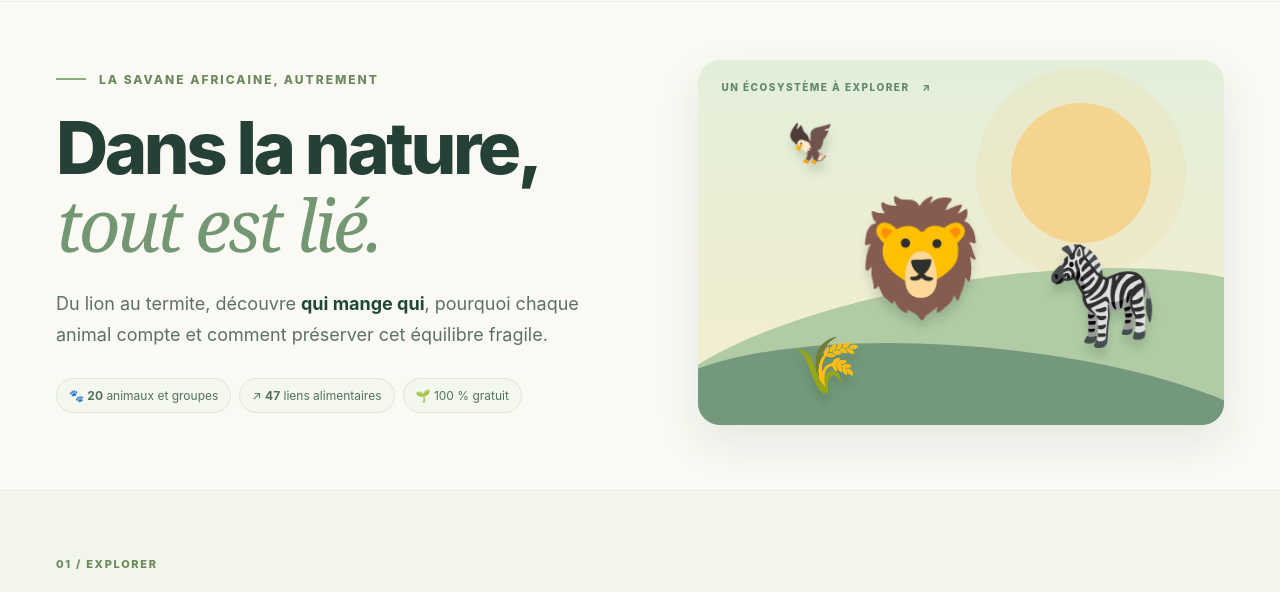
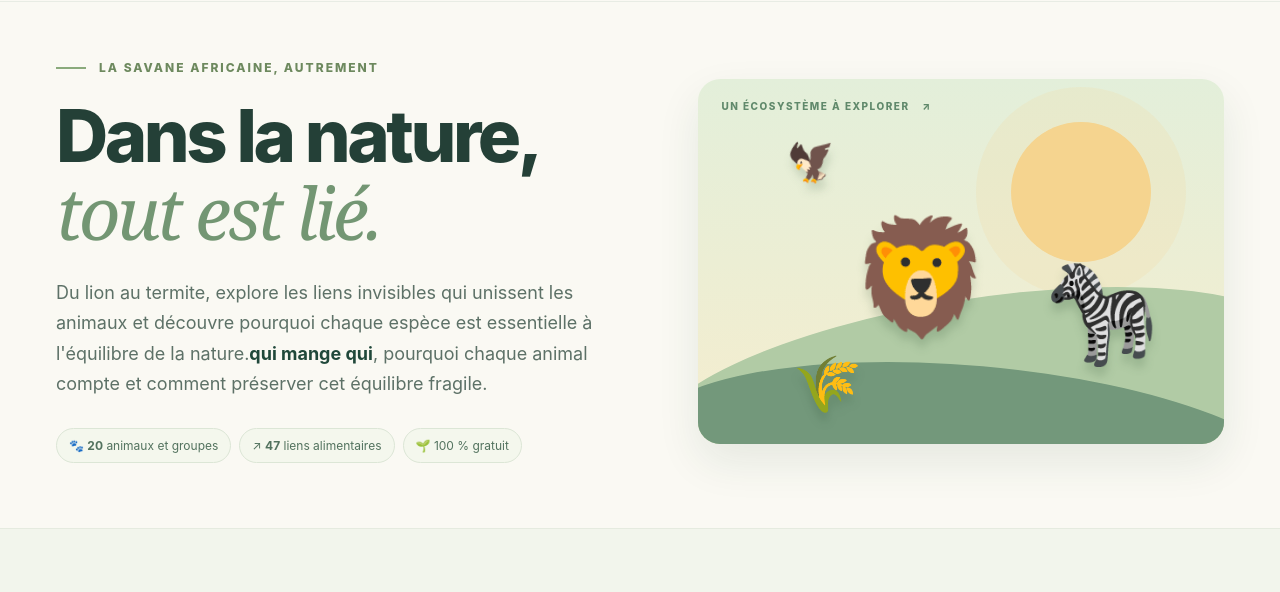
Before and after one commit to clementnowak/Reseau-vivant, a plain HTML site: page index.html in a window 1280 px wide. Shown: the part 81-673 px from the top of the page. Drawn offline with Linux system fonts and the light colour scheme.

Commit message:
Update index.html
Amélioration du texte d'introduction

```diff
--- a/index.html
+++ b/index.html
@@ -24,7 +24,7 @@
       <div class="intro-copy">
         <p class="eyebrow"><span class="eyebrow-line"></span> LA SAVANE AFRICAINE, AUTREMENT</p>
         <h1>Dans la nature,<br> <em>tout est lié.</em></h1>
-        <p class="intro-subtitle">Du lion au termite, découvre <strong>qui mange qui</strong>, pourquoi chaque animal compte et comment préserver cet équilibre fragile.</p>
+        <p class="intro-subtitle">Du lion au termite, explore les liens invisibles qui unissent les animaux et découvre pourquoi chaque espèce est essentielle à l'équilibre de la nature.<strong>qui mange qui</strong>, pourquoi chaque animal compte et comment préserver cet équilibre fragile.</p>
         <div class="intro-pills"><span>🐾 <strong id="animalCount">20</strong> animaux et groupes</span><span>↗ <strong id="linkCount">50</strong> liens alimentaires</span><span>🌱 100 % gratuit</span></div>
       </div>
       <div class="hero-art" aria-hidden="true">
```
